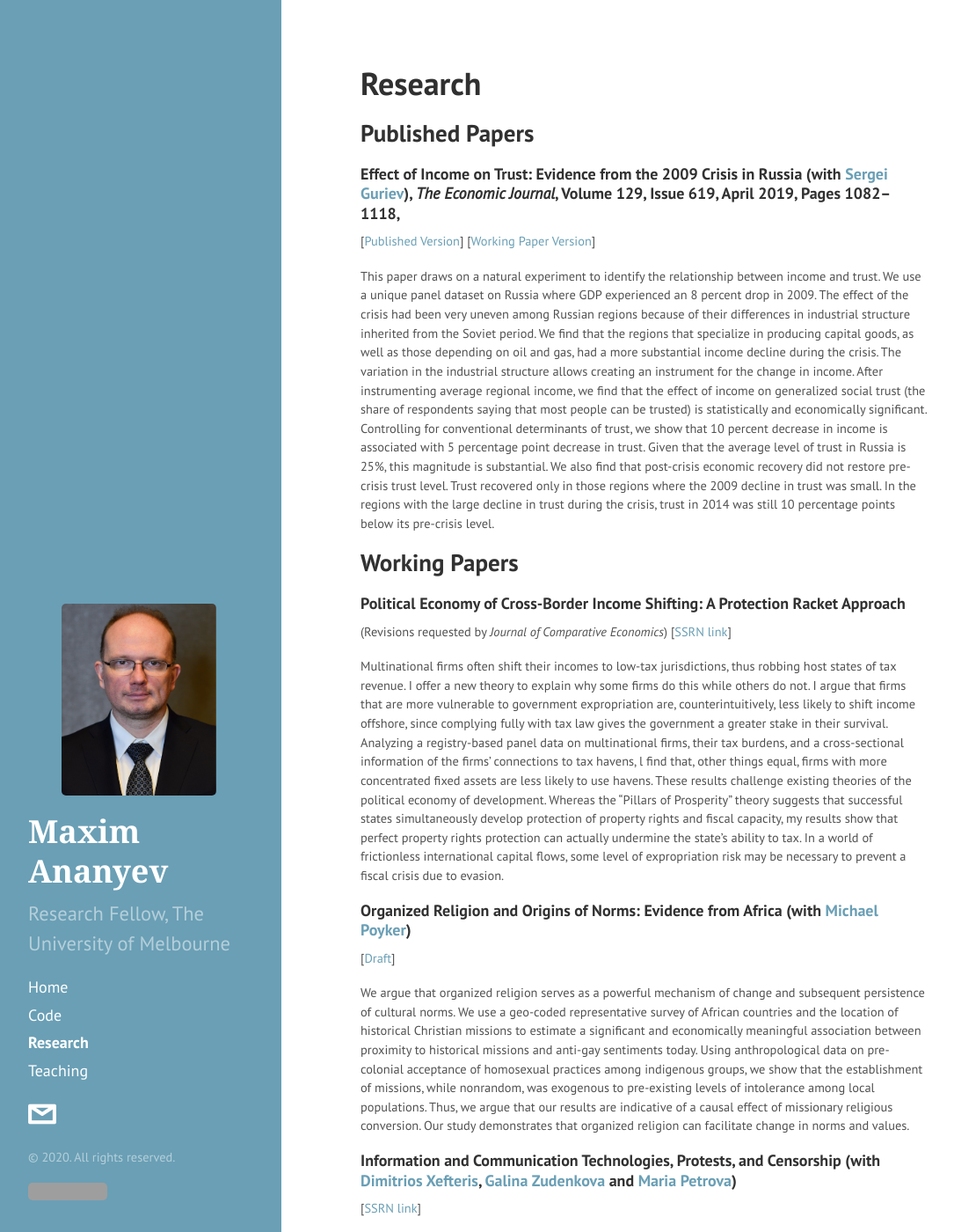
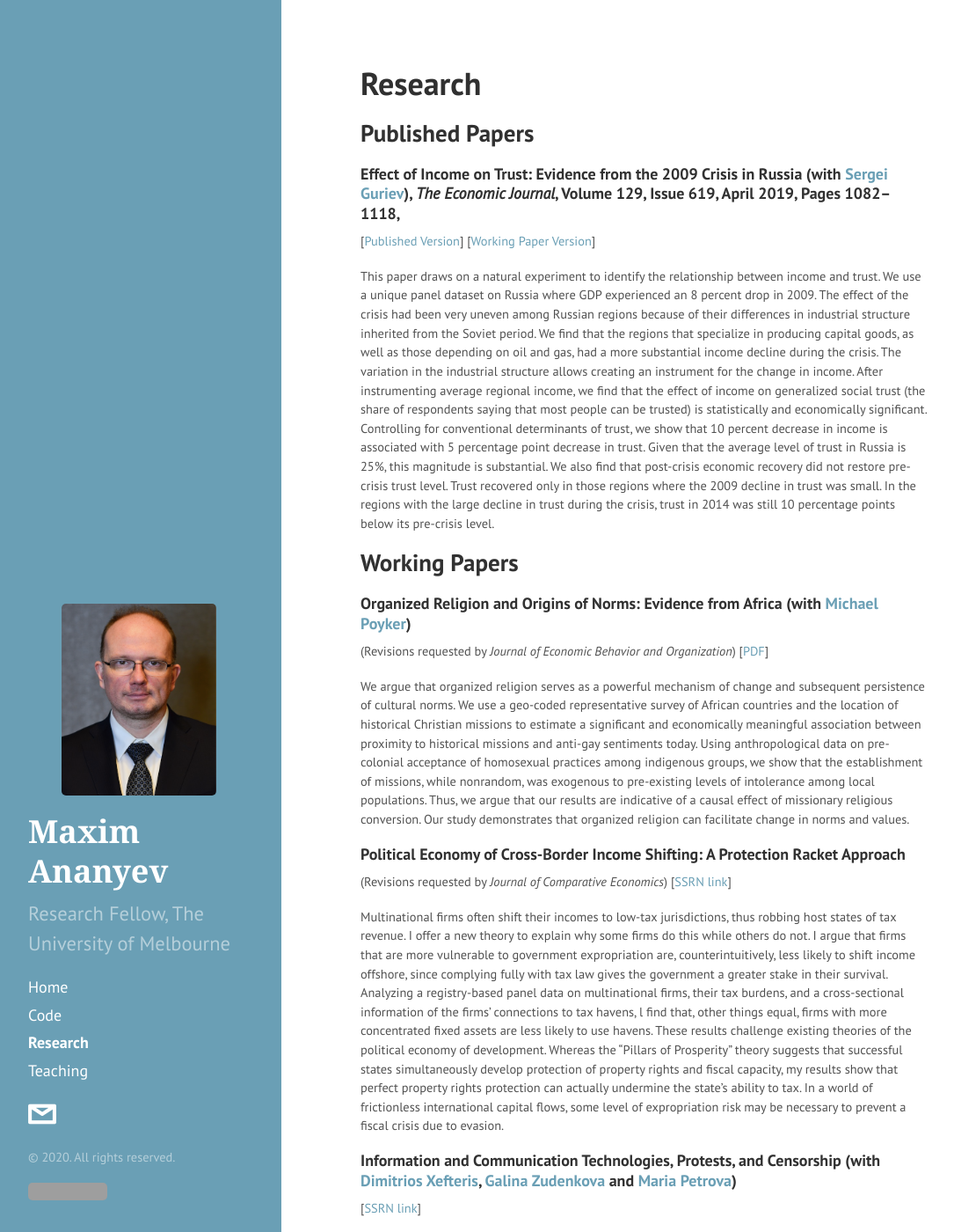
Before and after one commit to avtishin/avtishin.github.io, a Jekyll site: the page built from research.md, in a window 1280 px wide and 1400 px high. Shown: the whole window at 88% size, without its empty margins (4-1089 px from the left). Built offline with Jekyll 4.4.1, drawn with Linux system fonts in a browser that asks for light colours; Markdown is read by kramdown in place of the engine named in the settings; comment, search, counter and statistics services are not loaded; grey boxes are pictures that could not be loaded.

Commit message:
update wp

```diff
--- a/research.md
+++ b/research.md
@@ -14,17 +14,19 @@ This paper draws on a natural experiment to identify the relationship between in
 
 ## Working Papers
 
+#### Organized Religion and Origins of Norms: Evidence from Africa (with [Michael Poyker](http://www.poykerm.com))
+(Revisions requested by *Journal of Economic Behavior and Organization*)
+[[PDF](/assets/missions.pdf)]
+
+We argue that organized religion serves as a powerful mechanism of change and subsequent persistence of cultural norms. We use a geo-coded representative survey of African countries and the location of historical Christian missions to estimate a significant and economically meaningful association between proximity to historical missions and anti-gay sentiments today. Using anthropological data on pre-colonial acceptance of homosexual practices among indigenous groups, we show that the establishment of missions, while nonrandom, was exogenous to pre-existing levels of intolerance among local populations. Thus, we argue that our results are indicative of a causal effect of missionary religious conversion. Our study demonstrates that organized religion can facilitate change in norms and values.
+
+
 #### Political Economy of Cross-Border Income Shifting: A Protection Racket Approach
 (Revisions requested by *Journal of Comparative Economics*)
 [[SSRN link](https://papers.ssrn.com/sol3/papers.cfm?abstract_id=3384459)]
 
 Multinational firms often shift their incomes to low-tax jurisdictions, thus robbing host states of tax revenue. I offer a new theory to explain why some firms do this while others do not. I argue that firms that are more vulnerable to government expropriation are, counterintuitively, less likely to shift income offshore, since complying fully with tax law gives the government a greater stake in their survival. Analyzing a registry-based panel data on multinational firms, their tax burdens, and a cross-sectional information of the firms’ connections to tax havens, l find that, other things equal, firms with more concentrated fixed assets are less likely to use havens. These results challenge existing theories of the political economy of development. Whereas the “Pillars of Prosperity” theory suggests that successful states simultaneously develop protection of property rights and fiscal capacity, my results show that perfect property rights protection can actually undermine the state’s ability to tax. In a world of frictionless international capital flows, some level of expropriation risk may be necessary to prevent a fiscal crisis due to evasion.
 
-
-#### Organized Religion and Origins of Norms: Evidence from Africa (with [Michael Poyker](http://www.poykerm.com))
-[[Draft](/assets/missions.pdf)]
-
-We argue that organized religion serves as a powerful mechanism of change and subsequent persistence of cultural norms. We use a geo-coded representative survey of African countries and the location of historical Christian missions to estimate a significant and economically meaningful association between proximity to historical missions and anti-gay sentiments today. Using anthropological data on pre-colonial acceptance of homosexual practices among indigenous groups, we show that the establishment of missions, while nonrandom, was exogenous to pre-existing levels of intolerance among local populations. Thus, we argue that our results are indicative of a causal effect of missionary religious conversion. Our study demonstrates that organized religion can facilitate change in norms and values.
 
 #### Information and Communication Technologies, Protests, and Censorship (with [Dimitrios Xefteris](https://sites.google.com/site/dxefteris/), [Galina Zudenkova](http://zudenkova.vwl.uni-mannheim.de/) and [Maria Petrova](https://sites.google.com/site/mariapetrovaphd/))
 [[SSRN link](https://papers.ssrn.com/sol3/papers.cfm?abstract_id=2978549)]
@@ -37,7 +39,7 @@ We develop a theory of information flows and political regime change assuming th
 What role do elections play in non-democracies? We propose an empirical test that can distinguish between two major families of theories of authoritarian elections: that elections can be used to maintain an image of invincibility of the regime (Influence Theory), or that elections can be used to get information about the popularity of the regime (Information Theory). While those theories might not be mutually exclusive, we show that they generate different predictions about the spatial allocation of electoral manipulations. Under the Influence Theory, electoral manipulations happen in the areas where the protest sentiments are high. Under Information Acquisition theory, electoral manipulation should happen only in the places where the potential for a successful protest is low. Using the data from 2011 Parliamentary Election in Russia and a regionally representative public opinion survey conducted before the election, we find that electoral manipulations were more likely to happen in the regions where the level of protest potential is lower. When the protest potential goes up by 10 percentage points, the estimates of electoral manipulation in a subsequent election go down by a half of their standard deviation thus corroborating Information Theory.
 
 #### State Capacity and Demand for Identity: Theory and Evidence from Political Instability in Mali (with [Michael Poyker](http://www.poykerm.com/))
-[[Working Paper](https://www.ineteconomics.org/uploads/papers/WP_97_Poyker-Ananyev.pdf)]
+[[PDF](https://www.ineteconomics.org/uploads/papers/WP_97_Poyker-Ananyev.pdf)]
 
 We demonstrate that civil conflict erodes self-identification with a nation-state even among
 nonrebellious ethnic groups. We model the choice of loyalty (national or ethnic) as a coordination game with strategic complementarities and show how the instances of political instability can break up that coordination and impede nation-building. We perform difference-indifferences estimation using Afrobarometer data. Using the onset of Tuareg-led insurgency in
```
